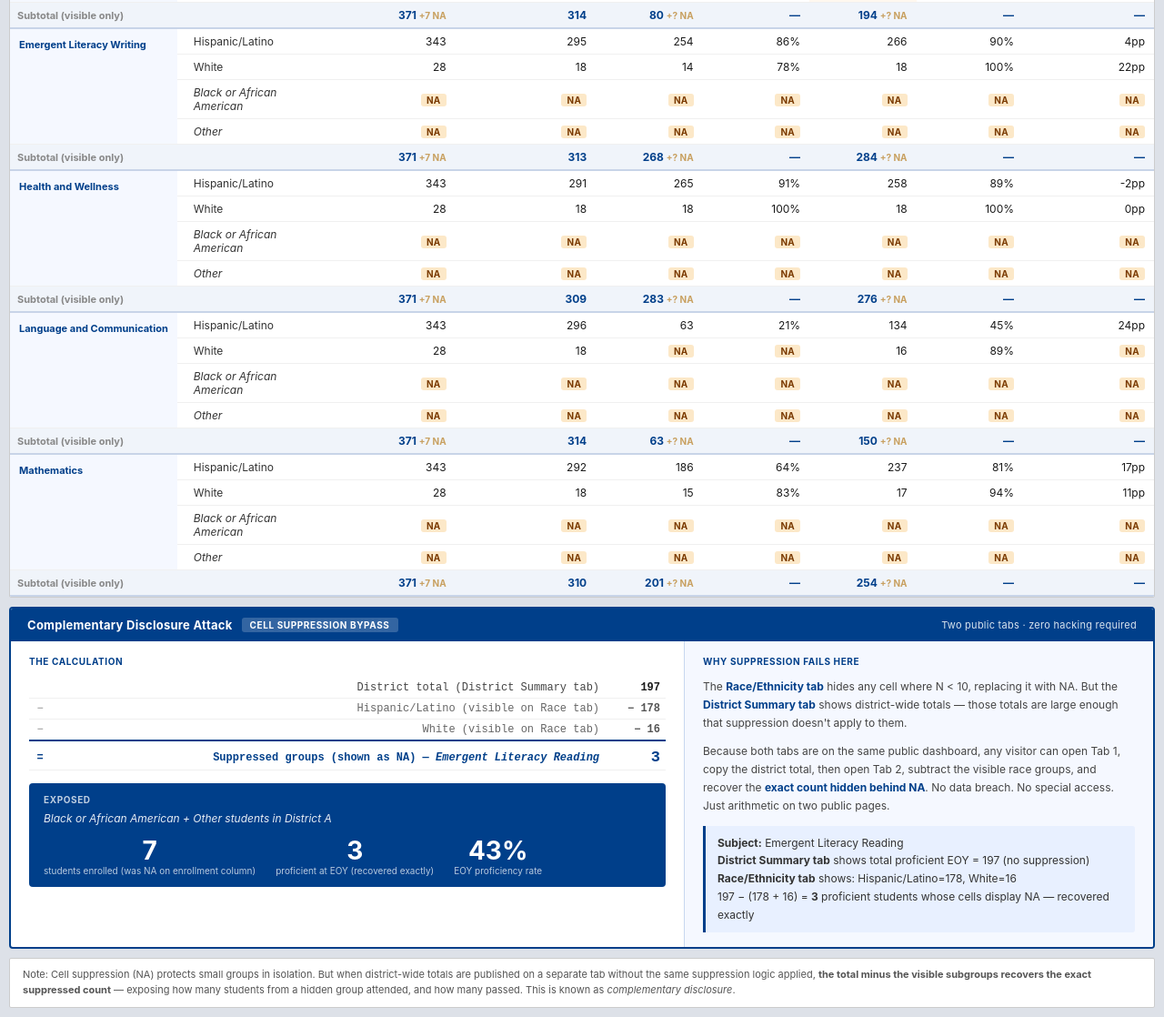
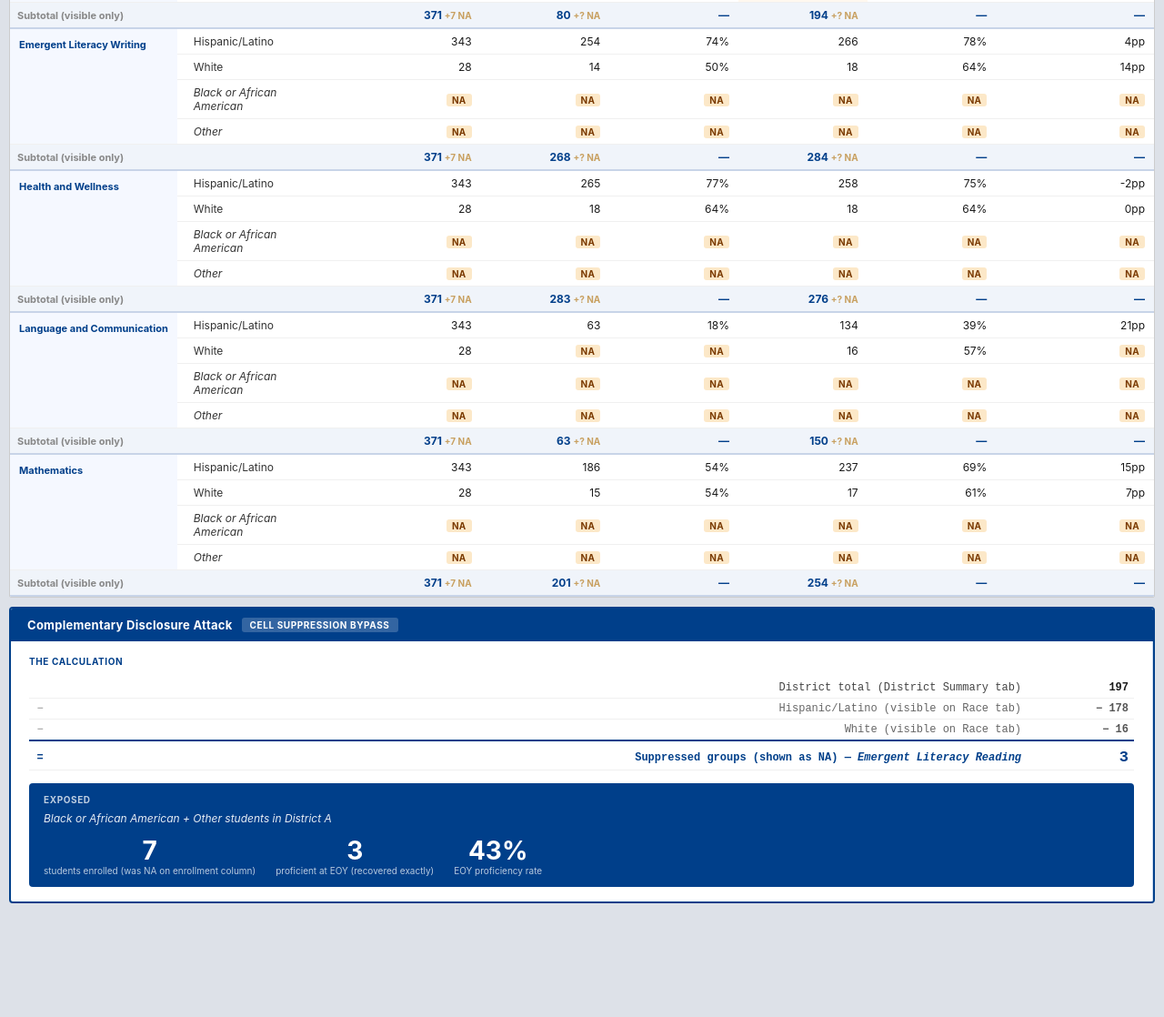
Before and after one commit to georgetown-mdi/noise-infusion-dashboard, a website: page texas/index.html in a window 1280 px wide. Shown: the part 473-1591 px from the top of the page at 91% size. After the commit the page ends 1476 px from the top, so only its background shows below. Drawn offline with Linux system fonts and the light colour scheme.

Commit message:
Texas demo: trim verbose text, drop Both-Assessed column, single-column attack panel
Co-Authored-By: Claude Sonnet 4.6 <noreply@anthropic.com>

```diff
--- a/texas/index.html
+++ b/texas/index.html
@@ -66,10 +66,8 @@ td.race-cell { color: #333; padding-left: 18px; }
 .attack-panel { margin: 0 10px 10px; background: #fff; border: 2px solid #003f8a; border-radius: 4px; overflow: hidden; }
 .attack-header { background: #003f8a; color: #fff; padding: 10px 18px; font-size: 13px; font-weight: 700; letter-spacing: .02em; display: flex; align-items: center; gap: 10px; flex-wrap: wrap; }
 .attack-header .tag { background: rgba(255,255,255,.2); padding: 2px 9px; border-radius: 3px; font-size: 10px; letter-spacing: .06em; text-transform: uppercase; }
-.attack-header .note { font-size: 11px; font-weight: 400; opacity: .85; margin-left: auto; }
-.attack-body { display: grid; grid-template-columns: 1fr 1fr; }
+.attack-body { display: grid; grid-template-columns: 1fr; }
 .attack-left { padding: 16px 20px; border-right: 1px solid #c8d8f0; }
-.attack-right { padding: 16px 20px; background: #f5f8ff; }
 .atk-label { font-size: 10px; font-weight: 700; text-transform: uppercase; letter-spacing: .06em; color: #003f8a; margin-bottom: 12px; }
 .math-table { width: 100%; border-collapse: collapse; font-family: 'Courier New', monospace; font-size: 13px; }
 .math-table td { padding: 4px 6px; vertical-align: middle; }
@@ -87,12 +85,6 @@ td.race-cell { color: #333; padding-left: 18px; }
 .rc-stat { text-align: center; }
 .rc-num { font-size: 28px; font-weight: 700; line-height: 1; }
 .rc-desc { font-size: 10px; opacity: .72; margin-top: 2px; }
-.why-text { font-size: 12px; color: #444; line-height: 1.65; margin-bottom: 12px; }
-.why-text strong { color: #003f8a; }
-.why-rule { background: #e8f0ff; border-left: 3px solid #003f8a; padding: 9px 13px; font-size: 12px; color: #333; line-height: 1.65; border-radius: 0 3px 3px 0; margin-top: 8px; }
-
-/* ── Footer ── */
-.dash-note { margin: 0 10px 10px; padding: 9px 14px; font-size: 11px; color: #555; border: 1px solid #ccc; border-radius: 2px; background: #fff; line-height: 1.6; }
 </style>
 </head>
 <body>
@@ -140,7 +132,6 @@ td.race-cell { color: #333; padding-left: 18px; }
   <span class="step-label">Dashboard tab:</span>
   <button class="step-btn" id="stepSummary" onclick="setStep('summary')">District Summary (no suppression)</button>
   <button class="step-btn active" id="stepRace"    onclick="setStep('race')">Race / Ethnicity (with suppression)</button>
-  <span class="step-hint">— toggle to see what each public tab reveals</span>
 </div>
 
 <!-- Data table -->
@@ -155,7 +146,6 @@ td.race-cell { color: #333; padding-left: 18px; }
         <th class="left" style="width:170px">Subject</th>
         <th class="left" style="width:170px">Race / Ethnicity</th>
         <th>Total<br>Students (N)</th>
-        <th>Both BOY<br>&amp; EOY Assessed</th>
         <th>Proficient<br>BOY (N)</th>
         <th>Proficient<br>BOY (%)</th>
         <th class="attack-col">Proficient<br>EOY (N)</th>
@@ -172,7 +162,6 @@ td.race-cell { color: #333; padding-left: 18px; }
   <div class="attack-header">
     <span>Complementary Disclosure Attack</span>
     <span class="tag">Cell Suppression Bypass</span>
-    <span class="note">Two public tabs · zero hacking required</span>
   </div>
   <div class="attack-body">
     <div class="attack-left">
@@ -180,30 +169,7 @@ td.race-cell { color: #333; padding-left: 18px; }
       <table class="math-table" id="mathTable"></table>
       <div id="resultCallout"></div>
     </div>
-    <div class="attack-right">
-      <div class="atk-label">Why Suppression Fails Here</div>
-      <div class="why-text">
-        The <strong>Race/Ethnicity tab</strong> hides any cell where N &lt; 10, replacing it with NA.
-        But the <strong>District Summary tab</strong> shows district-wide totals — those totals are large
-        enough that suppression doesn't apply to them.
-      </div>
-      <div class="why-text">
-        Because both tabs are on the same public dashboard, any visitor can open Tab 1, copy the
-        district total, then open Tab 2, subtract the visible race groups, and recover the
-        <strong>exact count hidden behind NA</strong>.
-        No data breach. No special access. Just arithmetic on two public pages.
-      </div>
-      <div class="why-rule" id="whyRule"></div>
-    </div>
   </div>
-</div>
-
-<div class="dash-note">
-  Note: Cell suppression (NA) protects small groups in isolation. But when district-wide totals
-  are published on a separate tab without the same suppression logic applied,
-  <strong>the total minus the visible subgroups recovers the exact suppressed count</strong> —
-  exposing how many students from a hidden group attended, and how many passed.
-  This is known as <em>complementary disclosure</em>.
 </div>
 
 <script src="data.js"></script>
@@ -243,12 +209,11 @@ td.race-cell { color: #333; padding-left: 18px; }
               <td class="left subject-cell" rowspan="1">${subj}</td>
               <td class="left race-cell" style="font-weight:700;color:#003f8a">All students</td>
               <td>${tot.ecds}</td>
-              <td>${tot.both}</td>
               <td>${tot.boyProf}</td>
-              <td>${pct(tot.boyProf, tot.both)}</td>
+              <td>${pct(tot.boyProf, tot.ecds)}</td>
               <td class="attack-td">${tot.eoyProf}</td>
-              <td>${pct(tot.eoyProf, tot.both)}</td>
-              <td>${tot.both ? (Math.round(tot.eoyProf/tot.both*100) - Math.round(tot.boyProf/tot.both*100)) + 'pp' : '—'}</td>
+              <td>${pct(tot.eoyProf, tot.ecds)}</td>
+              <td>${tot.ecds ? (Math.round(tot.eoyProf/tot.ecds*100) - Math.round(tot.boyProf/tot.ecds*100)) + 'pp' : '—'}</td>
             `;
             body.appendChild(tr);
           }
@@ -263,10 +228,10 @@ td.race-cell { color: #333; padding-left: 18px; }
         const bothVal  = suppressed ? na() : r.both;
         const boyVal   = boyProfHidden ? na() : r.boyProf;
         const eoyVal   = eoyProfHidden ? na() : r.eoyProf;
-        const boyPct   = boyProfHidden ? na() : pct(r.boyProf, r.both);
-        const eoyPct   = eoyProfHidden ? na() : pct(r.eoyProf, r.both);
+        const boyPct   = boyProfHidden ? na() : pct(r.boyProf, r.ecds);
+        const eoyPct   = eoyProfHidden ? na() : pct(r.eoyProf, r.ecds);
         const diffPct  = (boyProfHidden || eoyProfHidden) ? na() :
-          (Math.round(r.eoyProf / r.both * 100) - Math.round(r.boyProf / r.both * 100)) + 'pp';
+          (Math.round(r.eoyProf / r.ecds * 100) - Math.round(r.boyProf / r.ecds * 100)) + 'pp';
 
         const attackSubjMatch = subj === s.attackSubject;
         const eoyTdClass = attackSubjMatch ? 'attack-td' : '';
@@ -274,8 +239,7 @@ td.race-cell { color: #333; padding-left: 18px; }
         tr.innerHTML = `
           ${isFirst ? `<td class="left subject-cell" rowspan="${rows.length}">${subj}</td>` : ''}
           <td class="left race-cell ${suppressed ? 'na-cell' : ''}">${r.race}</td>
-          <td class="${suppressed ? '' : ''}">${ecdsVal}</td>
-          <td>${bothVal}</td>
+          <td>${ecdsVal}</td>
           <td>${boyVal}</td>
           <td>${boyPct}</td>
           <td class="${eoyTdClass}">${eoyVal}</td>
@@ -293,7 +257,6 @@ td.race-cell { color: #333; padding-left: 18px; }
         // But district summary has actual totals
         const visRows = rows.filter(r => r.shown);
         const visEcds = visRows.reduce((s, r) => s + r.ecds, 0);
-        const visBoth = visRows.reduce((s, r) => s + r.both, 0);
         const visBoy  = visRows.filter(r => !r.boyProfHidden).reduce((s, r) => s + r.boyProf, 0);
         const visEoy  = visRows.filter(r => !r.eoyProfHidden).reduce((s, r) => s + r.eoyProf, 0);
         const hasEoySup = rows.some(r => !r.shown || r.eoyProfHidden);
@@ -303,7 +266,6 @@ td.race-cell { color: #333; padding-left: 18px; }
         ttr.innerHTML = `
           <td class="left" colspan="2" style="padding-left:8px;font-size:11px;color:#888">Subtotal (visible only)</td>
           <td>${visEcds} ${tot.ecds - visEcds > 0 ? `<span style="color:#c8a060;font-size:10px">+${tot.ecds-visEcds} NA</span>` : ''}</td>
-          <td>${visBoth}</td>
           <td>${hasBoySupp ? `${visBoy} <span style="color:#c8a060;font-size:10px">+? NA</span>` : visBoy}</td>
           <td>—</td>
           <td class="${subjectIsAttack ? 'attack-td' : ''}">${hasEoySup ? `${visEoy} <span style="color:#c8a060;font-size:10px">+? NA</span>` : visEoy}</td>
@@ -368,14 +330,6 @@ td.race-cell { color: #333; padding-left: 18px; }
       </div>
     `;
 
-    // Why rule
-    const visEoyStr = atk.visRows.filter(r => !r.eoyProfHidden).map(r => `${r.race}=${r.eoyProf}`).join(', ');
-    document.getElementById('whyRule').innerHTML =
-      `<strong>Subject:</strong> ${s.attackSubject}<br>
-       <strong>District Summary tab</strong> shows total proficient EOY = ${atk.totalEoyProf} (no suppression)<br>
-       <strong>Race/Ethnicity tab</strong> shows: ${visEoyStr}<br>
-       ${atk.totalEoyProf} − (${atk.visRows.filter(r=>!r.eoyProfHidden).map(r=>r.eoyProf).join(' + ')}) = <strong>${atk.suppEoyProf}</strong>
-       proficient students whose cells display NA — recovered exactly`;
   }
 
   window.setStep = function (step) {
```
